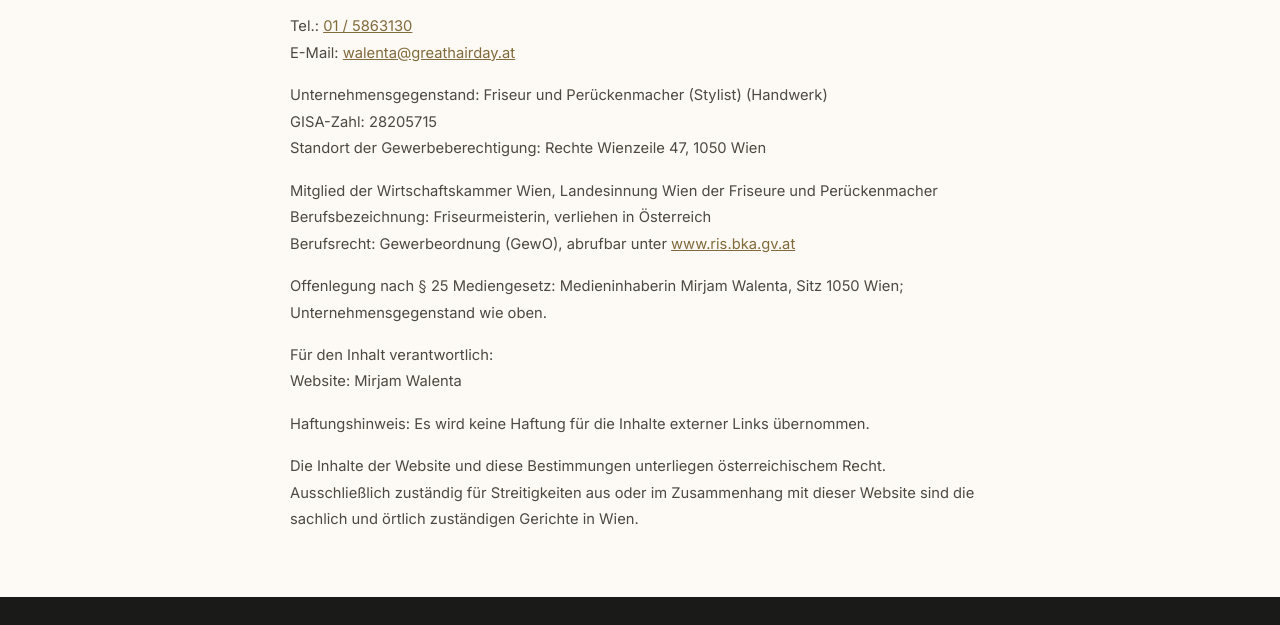
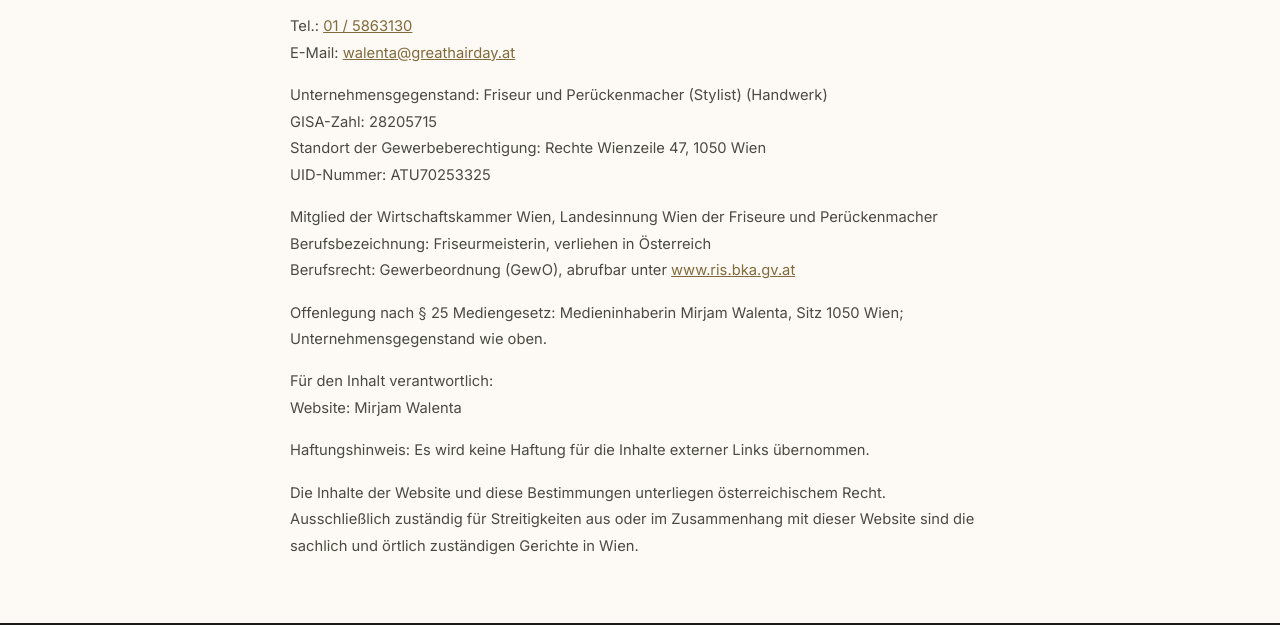
Before and after one commit to mirjamwalenta-a11y/website.greathairday, a plain HTML site: page index.html in a window 1280 px wide. Shown: the part 7186-7811 px from the top of the page. Drawn offline with Linux system fonts and the light colour scheme.

Commit message:
Impressum: UID-Nummer ergänzt
Co-Authored-By: Claude Opus 5.5 <noreply@anthropic.com>
Claude-Session: https://claude.ai/code/session_018rKzGuzZewTMu5YQ8MhKrU

```diff
--- a/index.html
+++ b/index.html
@@ -1139,7 +1139,8 @@
 
         <p>Unternehmensgegenstand: Friseur und Perückenmacher (Stylist) (Handwerk)<br>
         GISA-Zahl: 28205715<br>
-        Standort der Gewerbeberechtigung: Rechte Wienzeile 47, 1050 Wien</p>
+        Standort der Gewerbeberechtigung: Rechte Wienzeile 47, 1050 Wien<br>
+        UID-Nummer: ATU70253325</p>
 
         <p>Mitglied der Wirtschaftskammer Wien, Landesinnung Wien der Friseure und Perückenmacher<br>
         Berufsbezeichnung: Friseurmeisterin, verliehen in Österreich<br>
```
